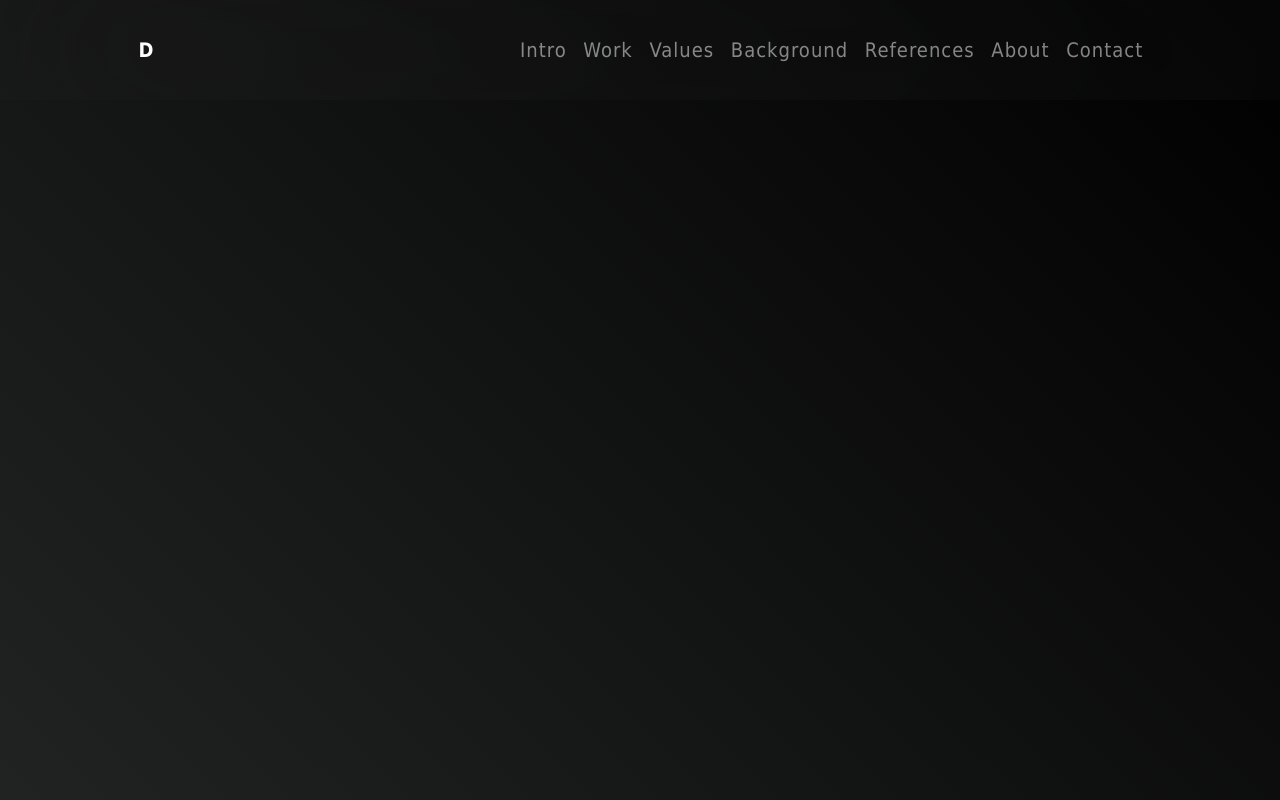
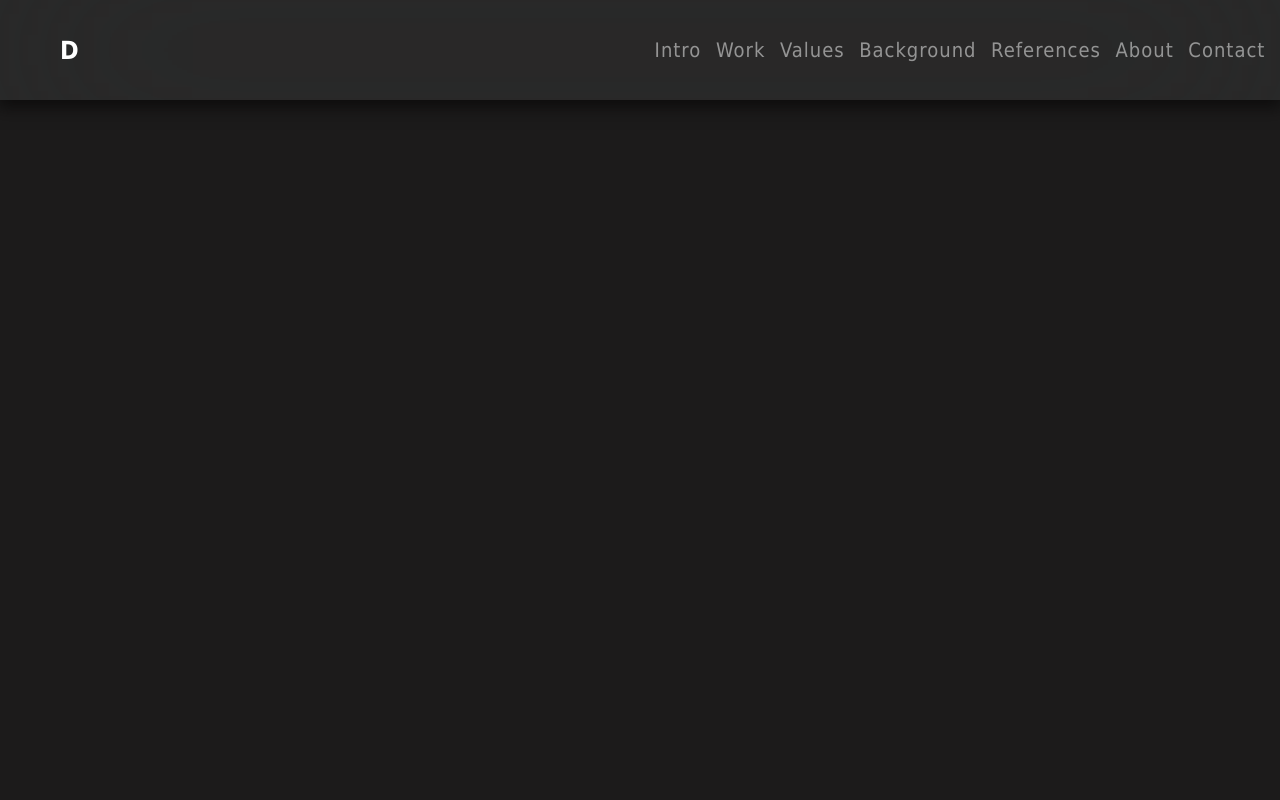
Before and after one commit to devsondeck/companywebsite, a plain HTML site: page index.html in a window 1280 px wide. Drawn offline with Linux system fonts and the light colour scheme.

Commit message:
Changed some css styles

```diff
--- a/css/stylesfordevs.css
+++ b/css/stylesfordevs.css
@@ -7,7 +7,7 @@
 .landingPage{
   height: 100vh;
   width: 100vw;
-  background: linear-gradient(45deg,rgb(33, 34, 34),rgb(0, 0, 0));
+  background: rgb(28, 27, 27);
 }
 
 .nav-bar{
@@ -16,22 +16,26 @@
         display: flex;
         align-items: center;
         justify-content: space-around;
-        background-color: rgba(58, 57, 58, 0.11);
+        background-color: rgba(80, 81, 81, 0.269);
         backdrop-filter: blur(100px);
-
+        position: absolute;
+        top: 0;
+        gap: 10px;
+        box-shadow: 0px 5px 15px 3px rgb(14, 13, 13);
 }
 
 .brand{
-
-    padding: 12px 0;
+    flex: 1;
     color: white;
+    margin-left: 50px;
+    font-weight: bold;
   }
   .brand:hover{
     cursor: default;
   }
 .brand h3{
   margin-left: 10px;
-    font-size: 20px;
+    font-size: 25px;
     line-height: 1;
   }
 .brand h3 span:nth-child(n+2) {
@@ -47,7 +51,7 @@
   }
 
  .brand:hover h3 span:nth-child(2)  { transition-delay: 0.00s; }
-  .brand:hover h3 span:nth-child(3)  { transition-delay: 0.01s; }
+ .brand:hover h3 span:nth-child(3)  { transition-delay: 0.01s; }
  .brand:hover h3 span:nth-child(4)  { transition-delay: 0.02s; }
  .brand:hover h3 span:nth-child(6)  { transition-delay: 0.04s; }
  .brand:hover h3 span:nth-child(8)  { transition-delay: 0.06s; }
@@ -76,7 +80,7 @@
   height: 100%;
   display: flex;
   align-items: center;
-  justify-content: space-around;
+  justify-content: space-evenly;
   font-family: 'Segoe UI', Tahoma, Geneva, Verdana, sans-serif;
   cursor: pointer;
 }
--- a/index.html
+++ b/index.html
@@ -5,7 +5,7 @@
     <meta charset="UTF-8">
     <meta name="viewport" content="width=device-width, initial-scale=1.0">
     <link rel="stylesheet" href="css/stylesfordevs.css">
-    <title>Document</title>
+    <title>Devsondeck</title>
 </head>
 
 <body>
```
